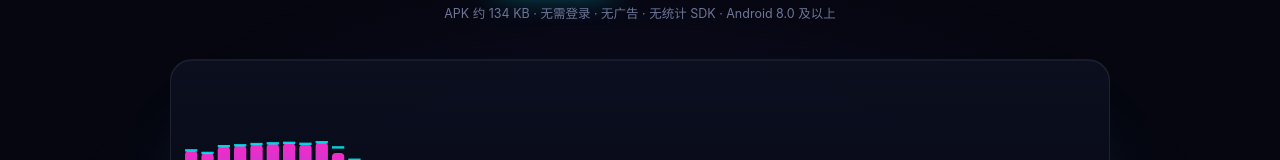
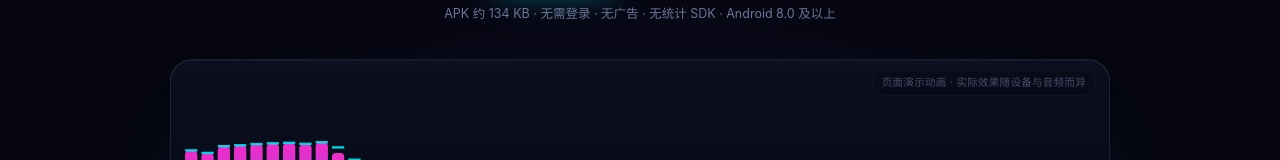
Before and after one commit to huoxingrNaNa/AuroraViz, a plain HTML site: page docs/index.html in a window 1280 px wide. Shown: the part 493-653 px from the top of the page. Drawn offline with Linux system fonts and the light colour scheme.

Commit message:
docs: 首屏标注改为右上角水印
- .tagline 由左下角改为右上角（高频区矮柱上方，不遮挡画面）
- 字号 11px→10.5px，加半透明胶囊底衬，opacity .6，pointer-events:none
- 文案：示意动画·非实际录制画面 → 页面演示动画·实际效果随设备与音频而异

```diff
--- a/docs/index.html
+++ b/docs/index.html
@@ -104,8 +104,10 @@
   }
   .stage canvas{display:block;width:100%;height:clamp(180px,30vw,300px)}
   .stage .tagline{
-    position:absolute;left:16px;bottom:12px;font-size:11px;color:var(--dim2);
-    letter-spacing:.6px;text-transform:uppercase;
+    position:absolute;right:14px;top:10px;font-size:10.5px;color:var(--dim2);
+    letter-spacing:.3px;opacity:.6;pointer-events:none;white-space:nowrap;
+    padding:3px 8px;border-radius:999px;
+    background:rgba(5,6,15,.42);border:1px solid rgba(255,255,255,.06);
   }
 
   /* ---------- sections ---------- */
@@ -228,7 +230,7 @@
 
     <div class="stage">
       <canvas id="viz" aria-label="频谱可视化动画"></canvas>
-      <span class="tagline">示意动画 · 非实际录制画面</span>
+      <span class="tagline">页面演示动画 · 实际效果随设备与音频而异</span>
     </div>
   </div>
 
```
